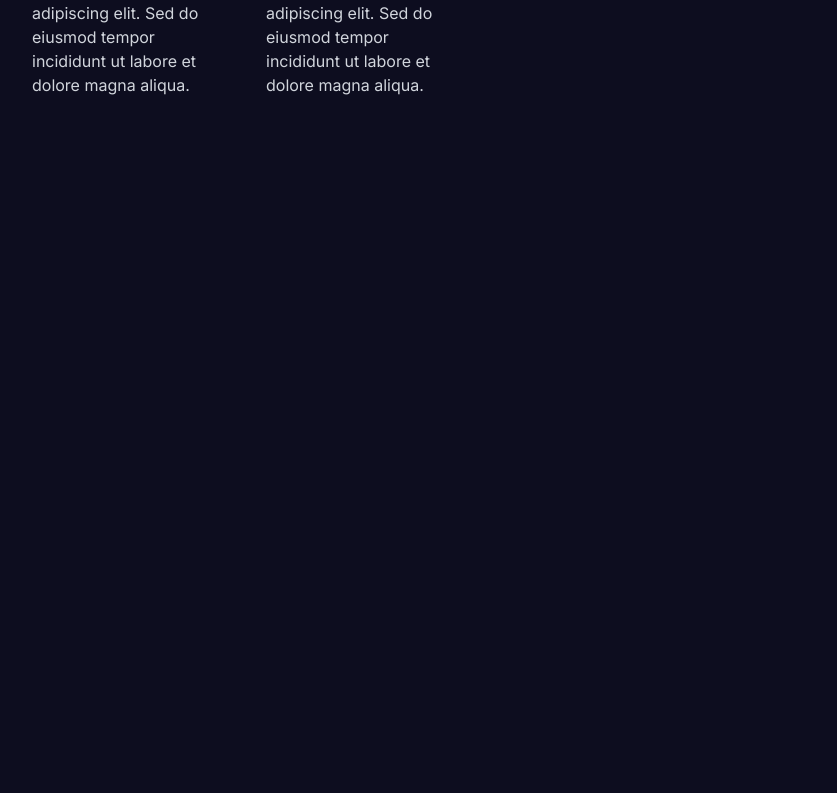
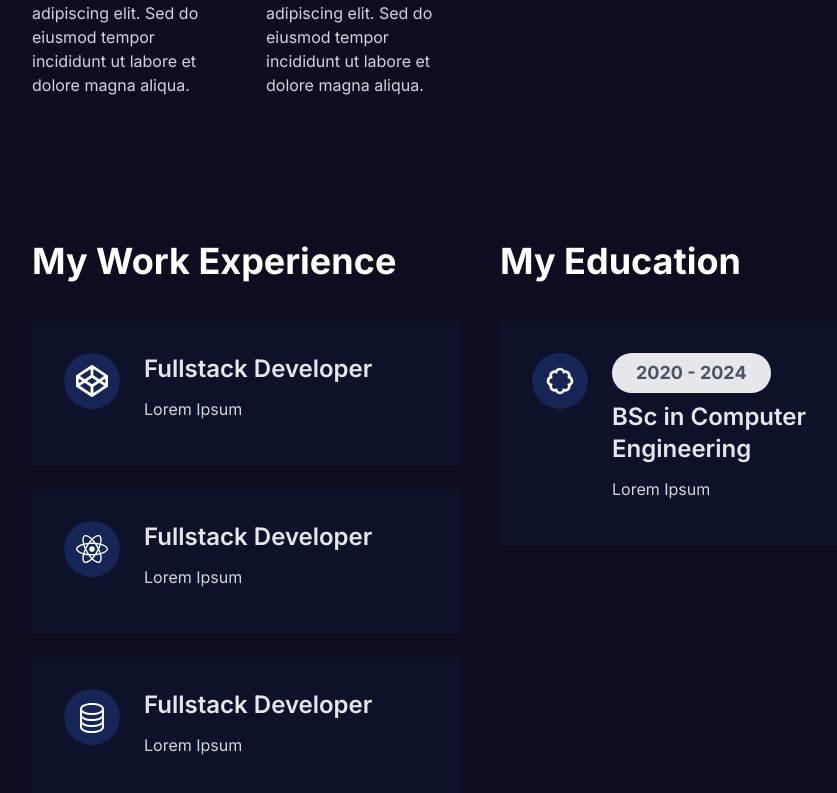
Before and after one commit to Gbrlbrgm/portfolio, a Next.js app: page / in a window 1280 px wide. Shown: the part 1211-2004 px from the top of the page, without its empty margins (160-997 px from the left). Before the commit the page ends 1372 px from the top, so only its background shows below. Built offline with nearby package versions, Linux system fonts and the light colour scheme.

Commit message:
feat: created resume section and cards

```diff
--- /dev/null
+++ b/components/Home/Resume/ResumeCard.tsx
@@ -0,0 +1,33 @@
+import React from "react";
+import { IconType } from "react-icons";
+
+type Props = {
+  role: string;
+  Icon: IconType;
+  date?: string;
+};
+
+const ResumeCard = ({ role, Icon, date }: Props) => {
+  return (
+    <div className="mb-6">
+      <div className="flex items-start space-x-6 bg-blue-950/20 transition-all duration-300 p-4 sm:p-8">
+        <div className="sm:w-14 sm:h-14 w-10 h-10 bg-blue-950 rounded-full flex items-center justify-center flex-col">
+          <Icon className="sm:w-8 sm:h-8 w-6 h-6 text-white" />
+        </div>
+        <div className="flex-1">
+          {date && (
+            <h1 className="mb-2 sm:px-6 sm:py-1.5 px-4 py-1 rounded-full bg-gray-200 text-gray-600 w-fit sm:text-lg text-sm font-bold">
+              {date}
+            </h1>
+          )}
+          <h1 className="text-gray-200 text-xl sm:text-2xl font-semibold">
+            {role}
+          </h1>
+          <p className="text-gray-300 text-sm sm:text-base py-3">Lorem Ipsum</p>
+        </div>
+      </div>
+    </div>
+  );
+};
+
+export default ResumeCard;
--- /dev/null
+++ b/components/Home/Resume/index.tsx
@@ -0,0 +1,38 @@
+import React from "react";
+import ResumeCard from "./ResumeCard";
+import { FaCodepen, FaReact } from "react-icons/fa";
+import { BsDatabase } from "react-icons/bs";
+import { BiBadge } from "react-icons/bi";
+
+const Resume = () => {
+  return (
+    <div className="pt-20 pb-16">
+      <div className="w-[90%] sm:w-[70%] mx-auto grid grid-cols-1 xl:grid-cols-2 gap-10">
+        <div>
+          <h1 className="text-3xl sm:text-4xl font-bold text-white">
+            My Work <span>Experience</span>
+          </h1>
+          <div className="mt-10">
+            <ResumeCard Icon={FaCodepen} role="Fullstack Developer" />
+            <ResumeCard Icon={FaReact} role="Fullstack Developer" />
+            <ResumeCard Icon={BsDatabase} role="Fullstack Developer" />
+          </div>
+        </div>
+        <div>
+          <h1 className="text-3xl sm:text-4xl font-bold text-white">
+            My <span>Education</span>
+          </h1>
+          <div className="mt-10">
+            <ResumeCard
+              Icon={BiBadge}
+              role="BSc in Computer Engineering"
+              date="2020 - 2024"
+            />
+          </div>
+        </div>
+      </div>
+    </div>
+  );
+};
+
+export default Resume;
--- a/components/Home/index.tsx
+++ b/components/Home/index.tsx
@@ -1,12 +1,14 @@
 import React from "react";
 import Hero from "./Hero";
 import Services from "./Services";
+import Resume from "./Resume";
 
 const Home = () => {
   return (
     <div className="overflow-hidden">
       <Hero />
       <Services />
+      <Resume />
     </div>
   );
 };
```
